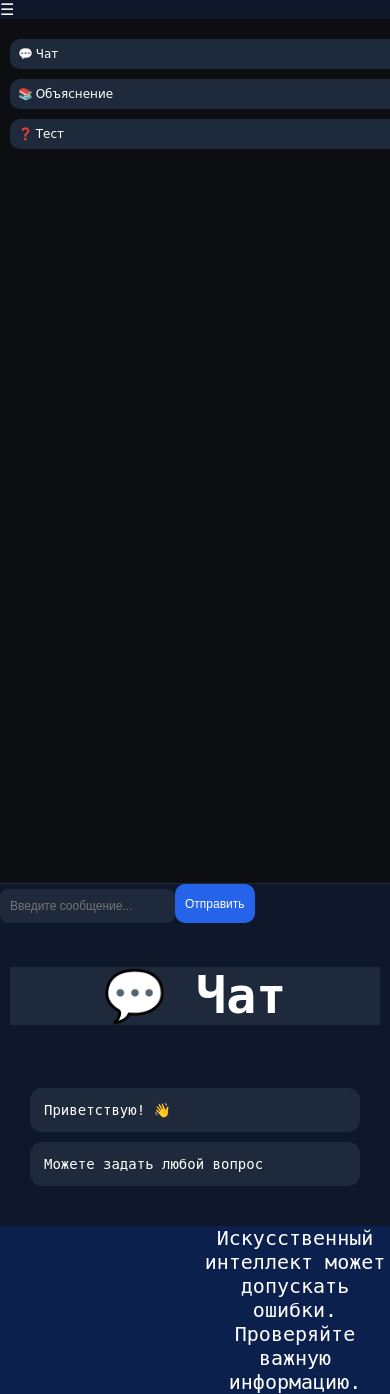
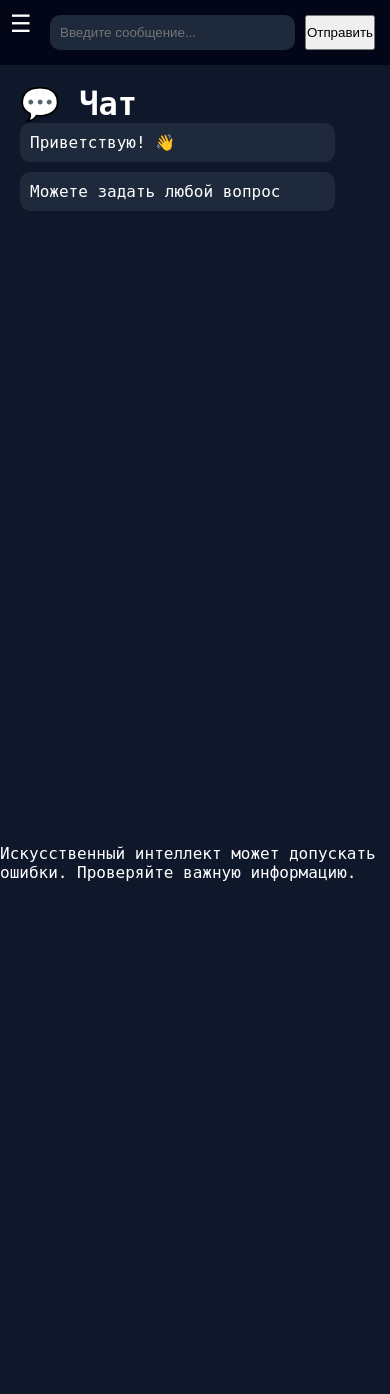
Before and after one commit to stepinin/AI_Study_Helper, a Flask app: page / in a window 390 px wide. After the commit the page ends 881 px from the top, so only its background shows below. Run offline with Flask 3, Linux system fonts and the light colour scheme; some web fonts are replaced.

Commit message:
Update style.css

```diff
--- a/static/style.css
+++ b/static/style.css
@@ -1,4 +1,10 @@
 @import url('https://fonts.googleapis.com/css2?family=Datatype:wght@100..900&family=Itim&display=swap');
+
+* {
+    margin: 0;
+    padding: 0;
+    box-sizing: border-box;
+}
 
 body {
     margin: 0;
@@ -7,31 +13,25 @@ body {
     color: white;
 }
 
-html, body {
-    width: 100%;
-    overflow-x: hidden;
-}
-
-.container {
+.layout {
     display: flex;
+    height: 100vh;
 }
 
 .sidebar {
-    width: 220px;
-    height: 100vh;
-    background: #0d0e11;
+    width: 250px;
+    background: #020617;
     padding: 20px;
-    font-size: 20px;
-    font-family: 'Itim', cursive;
-    padding-top: 40px;
+    display: flex;
+    flex-direction: column;
+    gap: 10px;
+    transition: 0.3s;
 }
 
 .sidebar div {
     padding: 12px;
-    margin: 10px 0;
     border-radius: 10px;
     cursor: pointer;
-    background-color: #1e293b;
 }
 
 .sidebar div:hover {
@@ -44,47 +44,38 @@ html, body {
     flex-direction: column;
 }
 
-.topbar {
+#topbar {
     display: flex;
+    gap: 10px;
     padding: 15px;
+    background: #020617;
 }
 
-.topbar input {
+#input {
+    flex: 1;
     padding: 10px;
     border-radius: 10px;
     border: none;
-    width: 1550px;
-}
-
-.topbar button {
-    margin-left: 10px;
-    padding: 10px;
-    border-radius: 10px;
-    background: #2563eb;
-    border: none;
+    background: #1e293b;
     color: white;
 }
 
-.chat {
+#main {
+    flex: 1;
+    overflow-y: auto;
     padding: 20px;
-    font-size: 20px;
 }
 
-button{
-    border-radius: 10px;
-    background: #2563eb;
-    border: none;
-    color: white;
-    font-size: 20px;
+.chat {
+    display: flex;
+    flex-direction: column;
+    gap: 10px;
 }
 
 .message {
-    max-width: 60%;
-    padding: 14px;
-    margin: 10px 0;
-    border-radius: 12px;
-    white-space: pre-line;
-    font-size: 20px;
+    max-width: 70%;
+    padding: 10px;
+    border-radius: 10px;
 }
 
 .user {
@@ -96,99 +87,48 @@ button{
     background: #1e293b;
 }
 
-input {
-    margin-top: 5px;
-    padding: 8px;
-    border-radius: 8px;
-    border: none;
-    font-size: 20px;
-    background-color: #1e293b;
-    color:aliceblue;
+.burger {
+    display: none;
+    position: fixed;
+    top: 10px;
+    left: 10px;
+    font-size: 24px;
+    z-index: 1000;
+    cursor: pointer;
 }
 
-footer{
-    padding-left: 200px;
-    background-color: #0c204e;
-    font-size: 20px;
-    text-align: center;
-}
+@media (max-width: 768px) {
 
-h1{
-    text-align: center;
-    font-size:50px;
-    background-color: #1e293b;
-}
-
-p{
-    font-size: 40px;
-    text-align: center;
-}
-
-.logo{
-    padding-left:40px;
-    font-size: 40px;
-    background-color: #0c204e;
-    height: 80px;
-    padding-top: 20px;
-}
-
-#q0, #q1, #q2{
-    background-color: white;
-    color: black;
-}
-
-@media (max-width: 900px) {
-    .sidebar {
-        width: 180px;
-        padding: 15px;
+    .burger {
+        display: block;
     }
 
-    .message {
-        max-width: 85%;
-    }
-}
-
-@media (max-width: 600px) {
-
-    body {
+    .layout {
         flex-direction: column;
     }
 
     .sidebar {
-        flex-direction: row;
-        width: 100%;
-        justify-content: space-around;
-        padding: 10px;
-        border-right: none;
-        border-bottom: 1px solid #1e293b;
+        position: fixed;
+        left: -100%;
+        top: 0;
+        height: 100%;
+        width: 220px;
+        z-index: 999;
     }
 
-    .sidebar div {
-        font-size: 12px;
-        padding: 8px;
+    .sidebar.active {
+        left: 0;
+    }
+
+    .content {
+        width: 100%;
     }
 
     #topbar {
-        position: sticky;
-        top: 0;
-        z-index: 10;
-    }
-
-    #input {
-        font-size: 12px;
-        padding: 10px;
-    }
-
-    button {
-        padding: 8px 10px;
-        font-size: 12px;
+        padding-left: 50px;
     }
 
     .message {
-        max-width: 95%;
-        font-size: 14px;
+        max-width: 90%;
     }
-
-    #main {
-        padding: 10px;
-    }
+}
```
